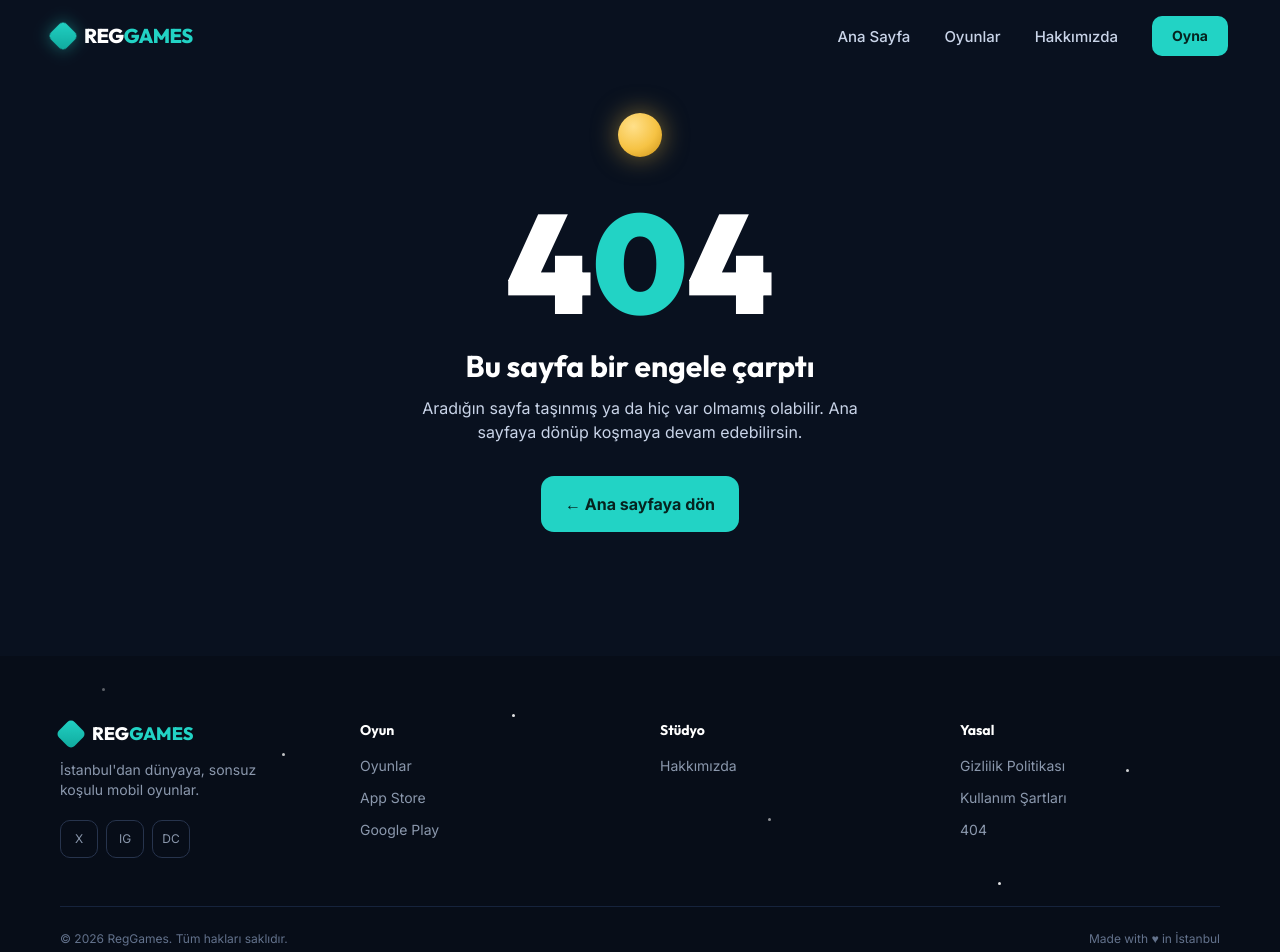
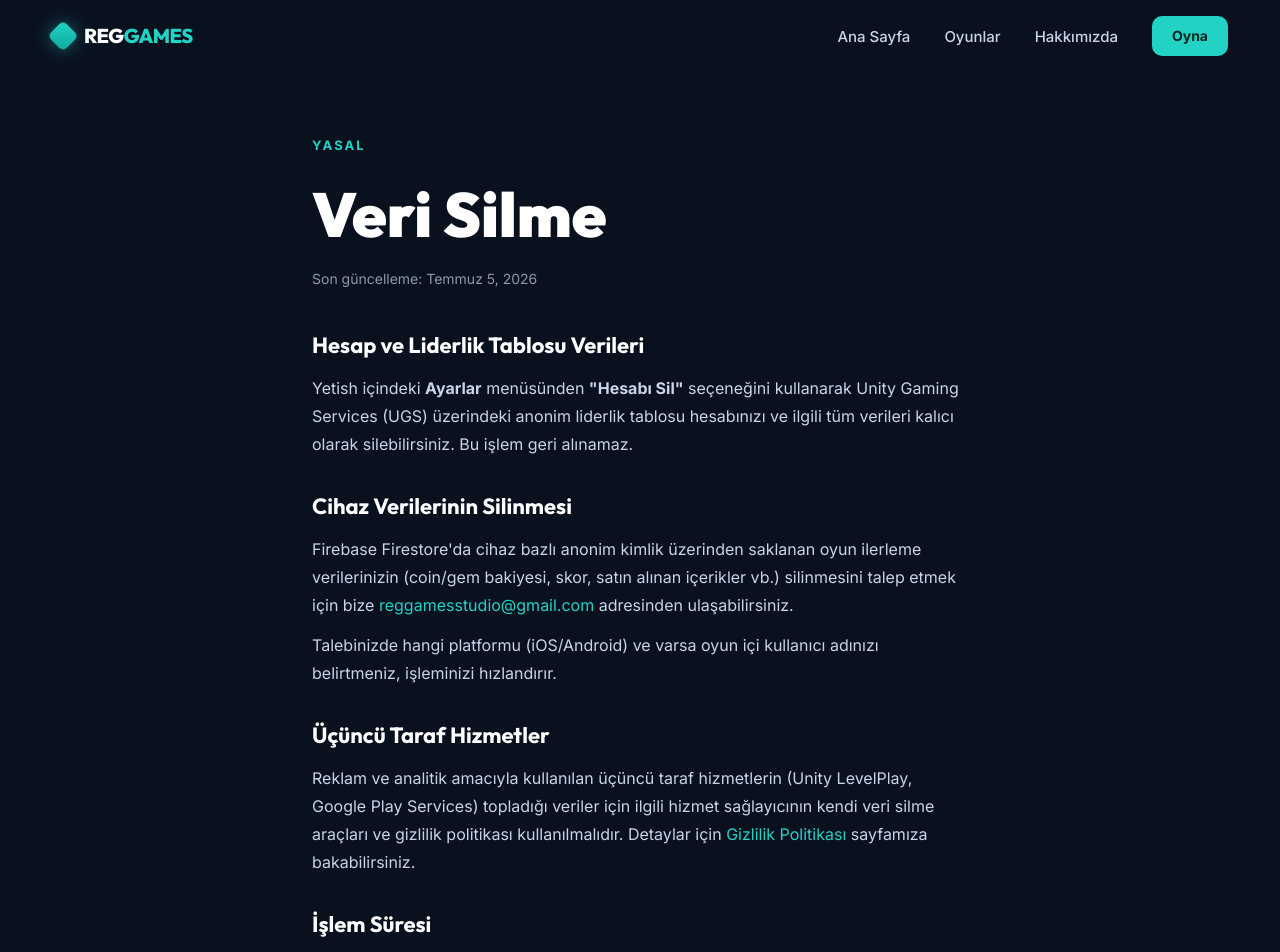
Before and after one commit to resulekremgumus/reggames-web, a Next.js app: page /veri-silme in a window 1280 px wide. Before the commit this address had no page. Shown: the top 952 px of the page. Built offline with nearby package versions, Linux system fonts and the light colour scheme.

Commit message:
Veri Silme sayfasi ekle, footera link koy

```diff
--- /dev/null
+++ b/src/app/veri-silme/page.tsx
@@ -0,0 +1,43 @@
+import type { Metadata } from "next";
+import LegalPage, { LegalSection } from "@/components/ui/LegalPage";
+
+export const metadata: Metadata = {
+  title: "Veri Silme — RegGames",
+};
+
+export default function DataDeletionPage() {
+  return (
+    <LegalPage title="Veri Silme" updated="Temmuz 5, 2026">
+      <LegalSection title="Hesap ve Liderlik Tablosu Verileri">
+        <p>
+          Yetish içindeki <strong>Ayarlar</strong> menüsünden <strong>&quot;Hesabı Sil&quot;</strong> seçeneğini kullanarak Unity Gaming Services (UGS) üzerindeki anonim liderlik tablosu hesabınızı ve ilgili tüm verileri kalıcı olarak silebilirsiniz. Bu işlem geri alınamaz.
+        </p>
+      </LegalSection>
+
+      <LegalSection title="Cihaz Verilerinin Silinmesi">
+        <p>
+          Firebase Firestore&apos;da cihaz bazlı anonim kimlik üzerinden saklanan oyun ilerleme verilerinizin (coin/gem bakiyesi, skor, satın alınan içerikler vb.) silinmesini talep etmek için bize{" "}
+          <a href="mailto:reggamesstudio@gmail.com" className="text-primary">
+            reggamesstudio@gmail.com
+          </a>{" "}
+          adresinden ulaşabilirsiniz.
+        </p>
+        <p>Talebinizde hangi platformu (iOS/Android) ve varsa oyun içi kullanıcı adınızı belirtmeniz, işleminizi hızlandırır.</p>
+      </LegalSection>
+
+      <LegalSection title="Üçüncü Taraf Hizmetler">
+        <p>
+          Reklam ve analitik amacıyla kullanılan üçüncü taraf hizmetlerin (Unity LevelPlay, Google Play Services) topladığı veriler için ilgili hizmet sağlayıcının kendi veri silme araçları ve gizlilik politikası kullanılmalıdır. Detaylar için{" "}
+          <a href="/gizlilik" className="text-primary">
+            Gizlilik Politikası
+          </a>{" "}
+          sayfamıza bakabilirsiniz.
+        </p>
+      </LegalSection>
+
+      <LegalSection title="İşlem Süresi">
+        <p>Silme talepleri en geç 30 gün içinde sonuçlandırılır. İşlem tamamlandığında bilgilendirme e-postası gönderilir.</p>
+      </LegalSection>
+    </LegalPage>
+  );
+}
--- a/src/components/layout/Footer.tsx
+++ b/src/components/layout/Footer.tsx
@@ -67,6 +67,7 @@ export default function Footer() {
           links={[
             { href: "/gizlilik", label: "Gizlilik Politikası" },
             { href: "/sartlar", label: "Kullanım Şartları" },
+            { href: "/veri-silme", label: "Veri Silme" },
             { href: "/404", label: "404" },
           ]}
         />
```
